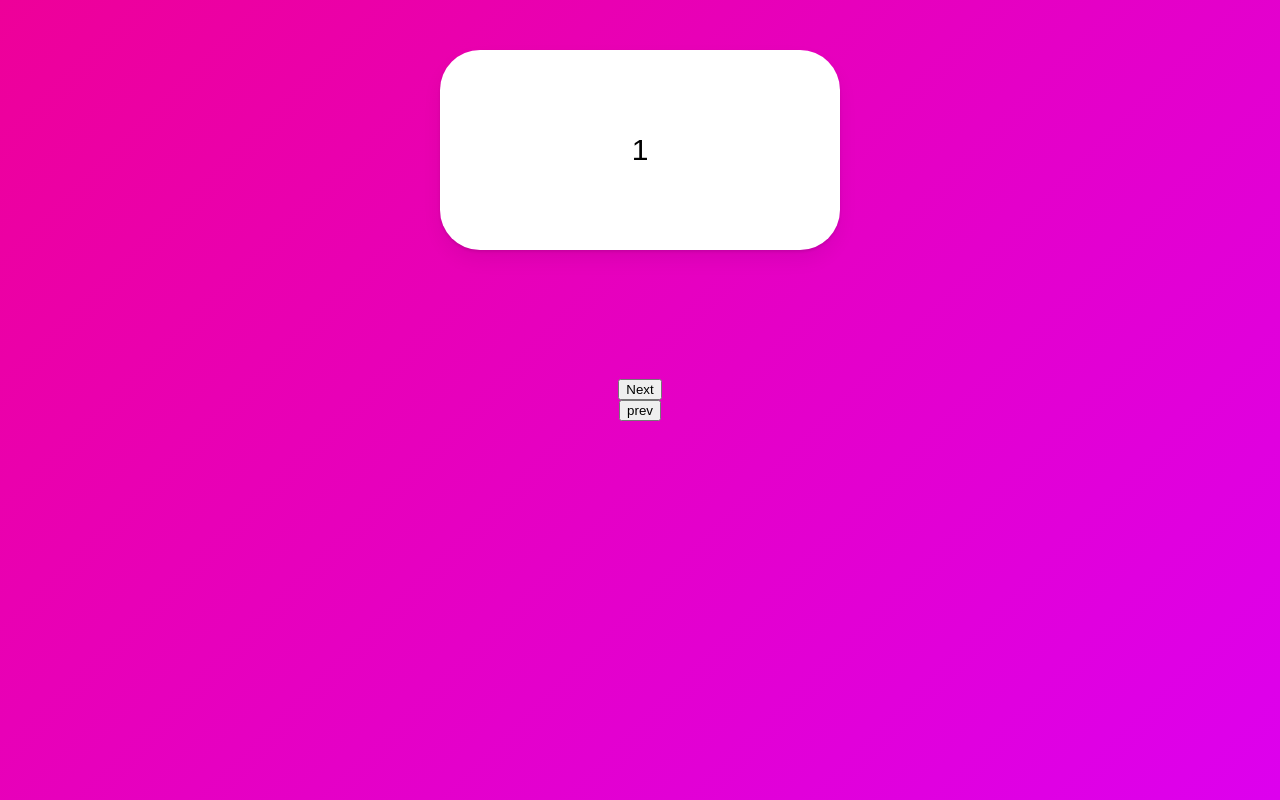
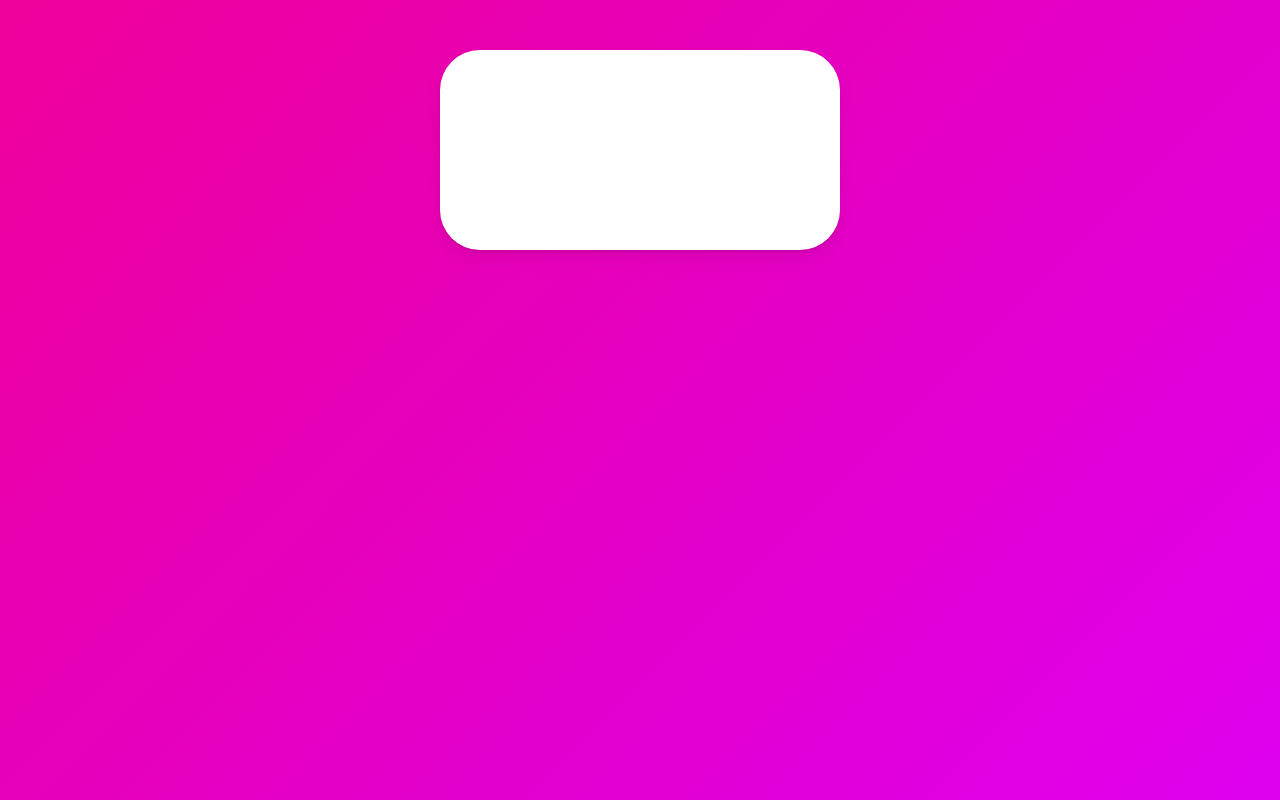
Before and after one commit to daeyeub/animation-react, a React (Create React App) app: page / in a window 1280 px wide. Built offline with nearby package versions, Linux system fonts and the light colour scheme.

Commit message:
reset App.tsx

```diff
--- a/src/App.tsx
+++ b/src/App.tsx
@@ -23,54 +23,11 @@ const Box = styled(motion.div)`
   position: absolute;
   top: 50px;
 `;
-const box = {
-  entry: (back: boolean) => ({
-    opacity: 0,
-    x: back ? -500 : 500,
-    scale: 0,
-  }),
-  center: {
-    opacity: 1,
-    transition: {
-      duration: 0.5,
-    },
-    x: 0,
-    scale: 1,
-  },
-  exit: (back: boolean) => ({
-    opacity: 0,
-    scale: 0,
-    x: back ? 500 : -500,
-    transition: { duration: 0.5 },
-  }),
-};
+
 function App() {
-  const [visible, setVisible] = useState(1);
-  const [back, setBack] = useState(false);
-  const nextPlease = () => {
-    setBack(false);
-    setVisible((prev) => (prev === 10 ? 10 : prev + 1));
-  };
-  const prevPlease = () => {
-    setBack(true);
-    setVisible((prev) => (prev === 1 ? 1 : prev - 1));
-  };
   return (
     <Wrapper>
-      <AnimatePresence mode="wait" custom={back}>
-        <Box
-          custom={back}
-          variants={box}
-          initial="entry"
-          animate="center"
-          exit="exit"
-          key={visible}
-        >
-          {visible}
-        </Box>
-      </AnimatePresence>
-      <button onClick={nextPlease}>Next</button>
-      <button onClick={prevPlease}>prev</button>
+      <Box></Box>
     </Wrapper>
   );
 }
```
